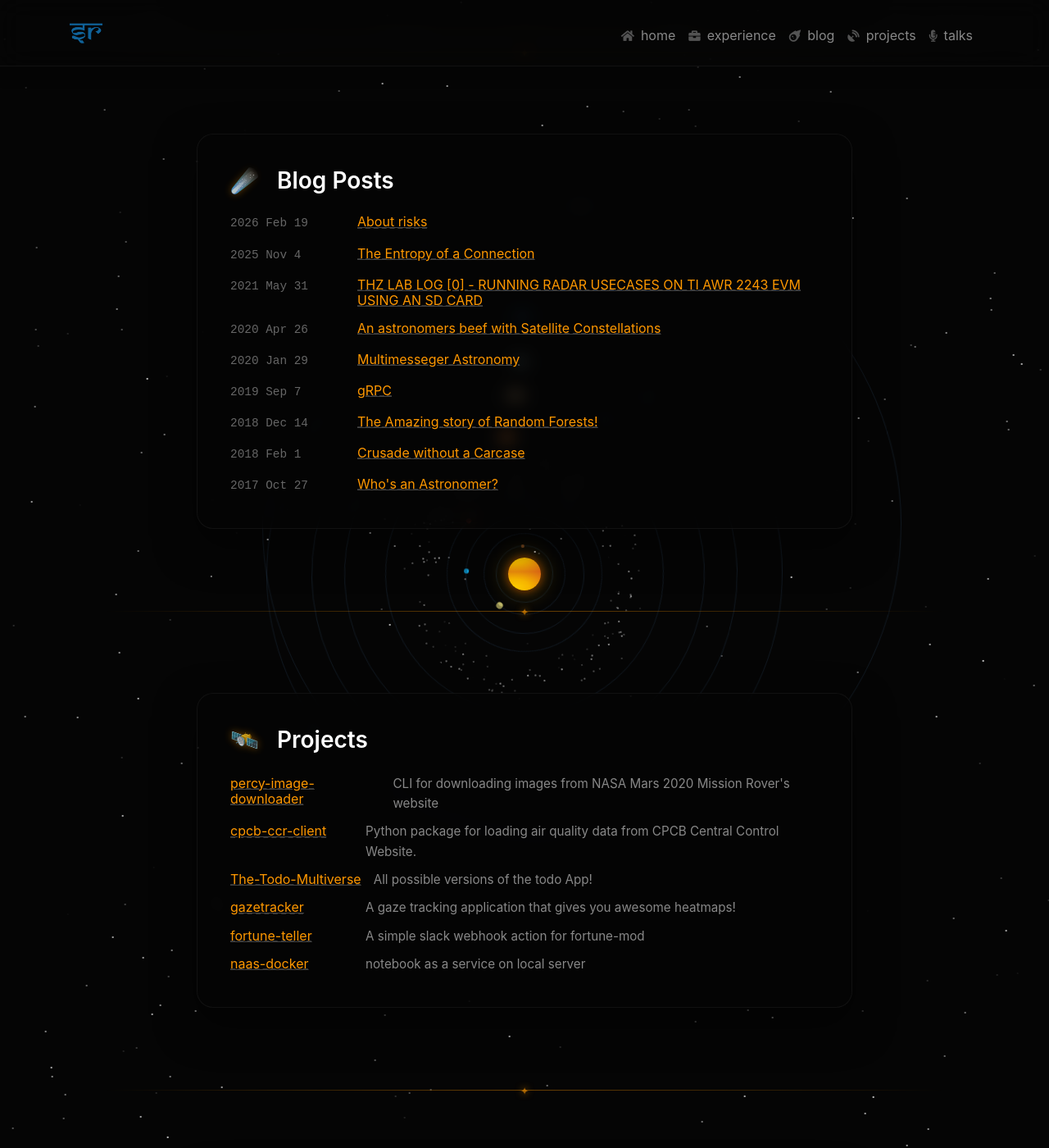
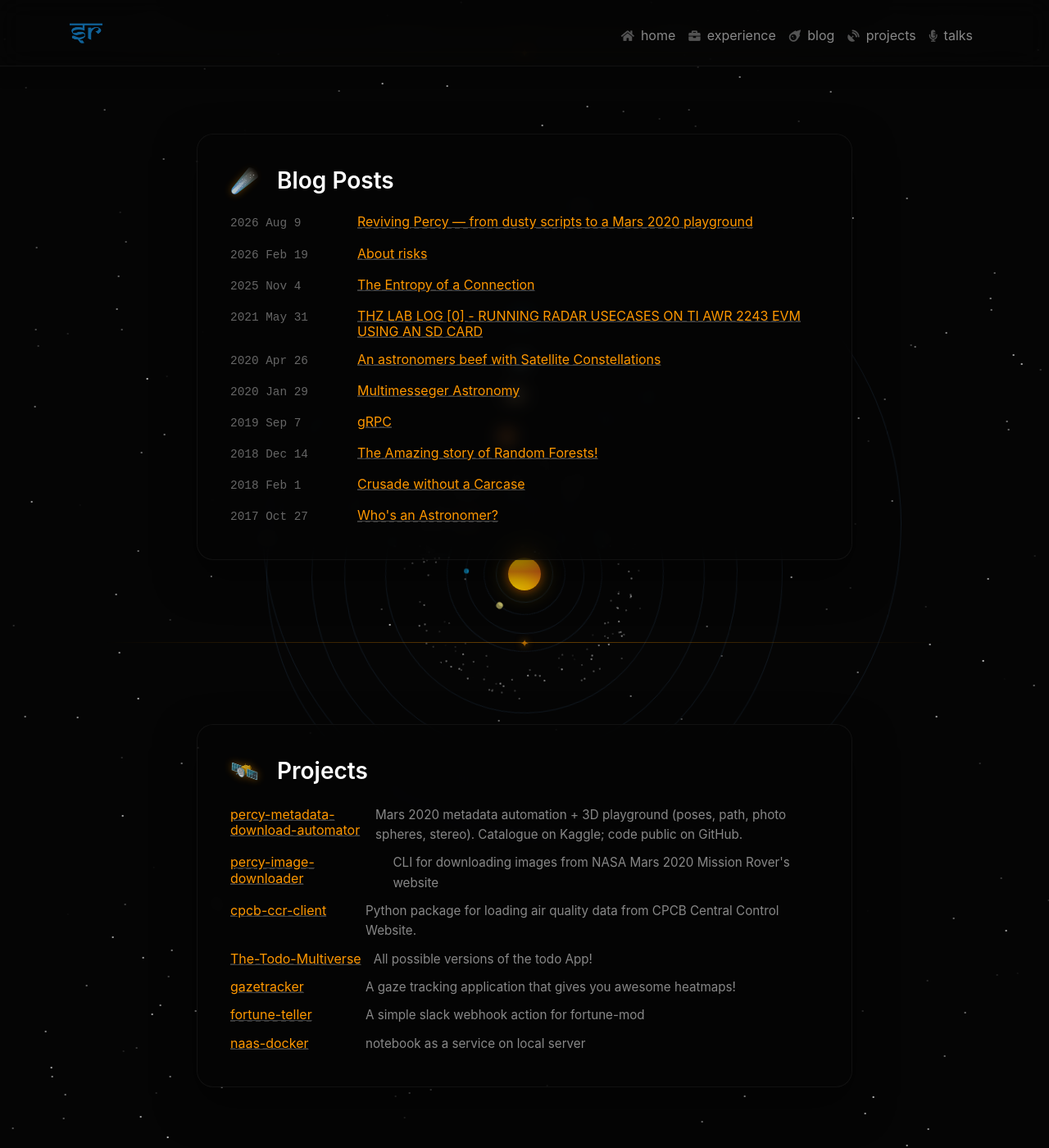
Before and after one commit to sakethramanujam/sakethramanujam.github.io, a Jekyll site: the page built from index.md, in a window 1280 px wide and 1400 px high, scrolled down 3554 px. Shown: the whole window at 82% size. Built offline with Jekyll 4.4.1, drawn with Linux system fonts in a browser that asks for light colours; nearby versions of some CDN libraries; some of the changed lines change nothing that is shown.

Commit message:
Add post: Reviving Percy metadata playground.
Origins of the Mars 2020 catalogue project, catch-up/Kaggle pipeline, and
the new 3D playground (path, stop, site, photo sphere) with screenshots.

````diff
--- a/_data/projects.yml
+++ b/_data/projects.yml
@@ -1,3 +1,6 @@
+- project:
+  name: percy-metadata-download-automator
+  desc: Mars 2020 metadata automation + 3D playground (poses, path, photo spheres, stereo). Catalogue on Kaggle; code public on GitHub.
 - project:
   name: percy-image-downloader
   desc: CLI for downloading images from NASA Mars 2020 Mission Rover's website
--- /dev/null
+++ b/_posts/2026-08-09-reviving-percy-metadata.md
@@ -0,0 +1,167 @@
+---
+layout: post
+title:  "Reviving Percy — from dusty scripts to a Mars 2020 playground"
+date:   2026-08-09 12:00:00 +0530
+categories: astronomy opensource mars
+author: saketharamanujam
+comments: true
+---
+
+<figure class="d-flex justify-content-center">
+  <img src="/assets/img/percy-revival/02-stop-cameras.png" width="100%" alt="Percy Metadata Playground — stop camera view with photo world and rover model">
+  <figcaption style="font-size:0.85rem;color:#8b9bb0;margin-top:0.4em">
+    Body-frame photo world at a real (site, drive) stop — image planes at true CAHVOR poses, map inset, stereo pairs, the works.
+  </figcaption>
+</figure>
+
+A few years ago I wrote a small pile of scripts so I wouldn’t have to click through NASA’s raw-image pages like a medieval monk. The idea was simple: **pull Perseverance (Mars 2020) image metadata, keep a catalogue, publish it somewhere people could actually use it**. That somewhere became [Kaggle](https://www.kaggle.com/datasets/sakethramanujam/mars2020imagecatalogue). The code sat under names that still embarrass me slightly (`percy-metadata-download-automator` is a mouthful and a half), and then life, jobs, and the usual “I’ll refactor this later” pile took over.
+
+This summer I opened that drawer again.
+
+What came out is not just “scripts that still run.” It’s a full **exploration engine** for half a million images, with a 3D playground that finally makes the catalogue feel like standing next to the rover instead of staring at a spreadsheet.
+
+Repo (public): [sakethramanujam/percy-metadata-download-automator](https://github.com/sakethramanujam/percy-metadata-download-automator)
+
+---
+
+### How it started
+
+Landing day for Perseverance was pure dopamine for anyone who grew up on Pathfinder GIFs and Opportunity sol summaries. NASA’s raw image site is a goldmine — Navcams, Mastcams, Hazcams, pose models, sols, sites, drives — but the UX is “browse one product at a time and hope your tabs survive.”
+
+So v0 of this project was pragmatic and a little scrappy:
+
+- scrape / page through the public NASA metadata feed
+- dump rows into a CSV
+- occasionally ship a version to Kaggle
+
+It was never meant to be a product. It was a **personal antenna** aimed at Jezero: keep the metadata close, keep it current, let other people download without reinventing the crawler.
+
+That catalogue quietly did its job. Hundreds of downloads on Kaggle later, the repo itself mostly collected dust.
+
+<figure class="d-flex justify-content-center">
+  <img src="/assets/img/percy-revival/01-mission-path.png" width="100%" alt="Mission path view with MMGIS traverse">
+  <figcaption style="font-size:0.85rem;color:#8b9bb0;margin-top:0.4em">
+    Mission path mode: MMGIS Jezero traverse, stop list ordered by sol, basemap hooks for CTX / HiRISE / HRSC.
+  </figcaption>
+</figure>
+
+---
+
+### Why revive it?
+
+Two reasons, both stubborn:
+
+1. **The data kept growing.** Percy didn’t stop driving. Metadata didn’t stop landing. A seed from Kaggle plus a half-finished catch-up is how catalogues go stale and guilt accumulates.
+2. **CSV is not a way to feel Mars.** Once you have poses — real CAHVOR look vectors, sites and drives, stereo-capable pairs — leaving them in columns feels like owning a telescope and only reading the serial number.
+
+So the revival had two halves: **finish the automation honestly**, and **build something you can walk around in**.
+
+---
+
+### Half one: the pipeline, un-janked
+
+The modern CLI (`scripts/metadata.py`) is deliberately boring in the good way:
+
+- seed from Kaggle when you can
+- catch up from NASA’s public API when you must
+- soft-fail flaky pages, checkpoint, resume
+- merge patches without heroic one-liners
+- publish a new Kaggle version when the local catalogue actually moves
+
+After the latest full catch-up pass:
+
+- **~559k unique imageids** in `full-metadata.csv`
+- NASA listing total around **~1.02M** (listings ≠ unique products; the “behind by 0” state means we’ve walked the feed)
+- playground index rebuilt with **~526k posed** images, **1217 stops**, sols **0–1941**
+- MMGIS waypoints joined for map mode (~44 km of traverse story so far)
+
+Catalogue lives on disk and on Kaggle — **not** in git. We even scrubbed old sample CSVs and machine paths out of history so the public repo doesn’t leak laptop archaeology.
+
+<figure class="d-flex justify-content-center">
+  <img src="/assets/img/percy-revival/04-equirect-pano.jpg" width="100%" alt="Pose + feature refined equirectangular panorama">
+  <figcaption style="font-size:0.85rem;color:#8b9bb0;margin-top:0.4em">
+    Equirect stitch for a stop: body-frame poses first, then hybrid residual align (ECC / phase / SIFT) and exposure match. Not magic — better seams than pure pose splat.
+  </figcaption>
+</figure>
+
+---
+
+### Half two: the playground gets a spine
+
+The fun part is the **local playground** under `playground/`:
+
+- **FastAPI** over a Parquet index
+- **Vite + React + Three.js** for the UI
+
+Modes that actually map to how mission people talk:
+
+| Mode | What you get |
+|------|----------------|
+| **Path** | Jezero traverse from MMGIS, orbital basemap (FU Berlin WMS), click / double-click stops |
+| **Stop** | Rover body frame, GLB model at origin, photo-world planes, rays, stereo pairs, depth → point cloud |
+| **Site** | Multiple drives at one site in shared EN frame |
+| **Photo sphere** | Equirect stitch → full-screen pan (3D sphere optional) |
+| **Tour** | Sol-ordered guided walk with shareable deep links |
+
+Coordinate systems were the character development arc of this rebuild. Map frame is easting/northing. Stop frame is rover body (+X forward, +Y right, +Z down) mapped into the official Perseverance GLB axes. Mixing them is how basemaps “vanish” when you open a stop — so the map stays as a **corner inset** instead of a lie in the 3D scene. That was a design choice, not a bug (even when it felt like one).
+
+Stereo depth can run on GPU when CUDA is around; point clouds land in the same body frame as the cameras. Coverage heatmaps show az×el occupancy. Stitch align is a UI switch: **pose only** vs **hybrid** (pose layout + feature residual + exposure).
+
+<figure class="d-flex justify-content-center">
+  <img src="/assets/img/percy-revival/03-site-world.png" width="100%" alt="Site multi-drive world">
+  <figcaption style="font-size:0.85rem;color:#8b9bb0;margin-top:0.4em">
+    Site world: stack drives at one site in map EN so outcrops can meet each other across sols.
+  </figcaption>
+</figure>
+
+---
+
+### What I deliberately did *not* do
+
+I did **not** animate the mast and arm to fake every pointing. The official GLB stays in rest pose. Rays and photo planes use true image poses; when many mast pointings pile up, the cloud around the static head is honest physics meeting a static mesh. That’s the trade.
+
+I also did **not** pretend pure feature stitching alone is the one true path for Navcam sets. Hybrid means: trust the metadata for the sphere, then let ECC/SIFT clean residuals where overlap exists.
+
+---
+
+### How to poke it
+
+```bash
+git clone git@github.com:sakethramanujam/percy-metadata-download-automator.git
+cd percy-metadata-download-automator
+python3 -m venv .venv && source .venv/bin/activate
+pip install -r requirements.txt
+
+# data
+python scripts/metadata.py init --from-kaggle   # or update if you already have a seed
+python -m playground.pipeline.build_index
+python -m playground.pipeline.fetch_mmgis
+
+# api + web
+uvicorn playground.api.main:app --host 0.0.0.0 --port 8000
+cd playground/web && npm install && npm run dev -- --host 0.0.0.0 --port 5173
+```
+
+Deep links work, because shareable state is half the fun:
+
+```text
+?view=stop&site=4&drive=136&image=<imageid>
+?view=path
+?tour=mission-highlights&step=0
+```
+
+Kaggle catalogue (the original public face of this project):
+[mars2020imagecatalogue](https://www.kaggle.com/datasets/sakethramanujam/mars2020imagecatalogue)
+
+---
+
+### Closing the loop
+
+v1 was “don’t lose the metadata.”
+v2 is “don’t lose the *feeling* of the metadata.”
+
+Same mission, same public NASA feed, same stubborn desire to keep a personal mirror of Perseverance’s eyes. New skin: path, stop, site, sphere, stereo cloud, guided tour — and a repo that’s public without smuggling laptop paths into git history.
+
+If you download the Kaggle set, open an issue, or just wander a stop on a weekend: hi. Bring coffee. Jezero is still weird and wonderful.
+
+— Saketh
````
Also changed, not shown: assets/img/percy-revival/01-mission-path.png (added), assets/img/percy-revival/02-stop-cameras.png (added), assets/img/percy-revival/03-site-world.png (added), assets/img/percy-revival/04-equirect-pano.jpg (added), assets/img/percy-revival/hero-equirect.jpg (added), assets/img/percy-revival/kaggle-badge.png (added).
